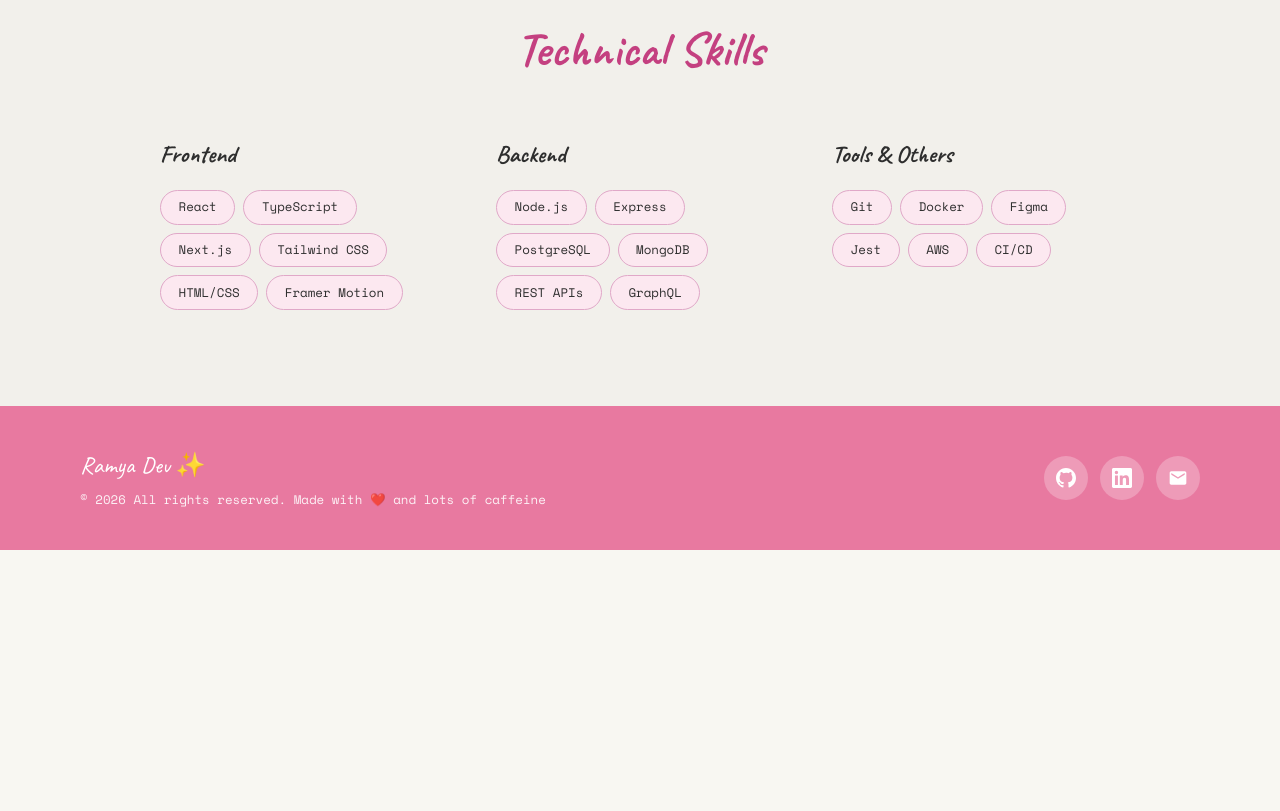
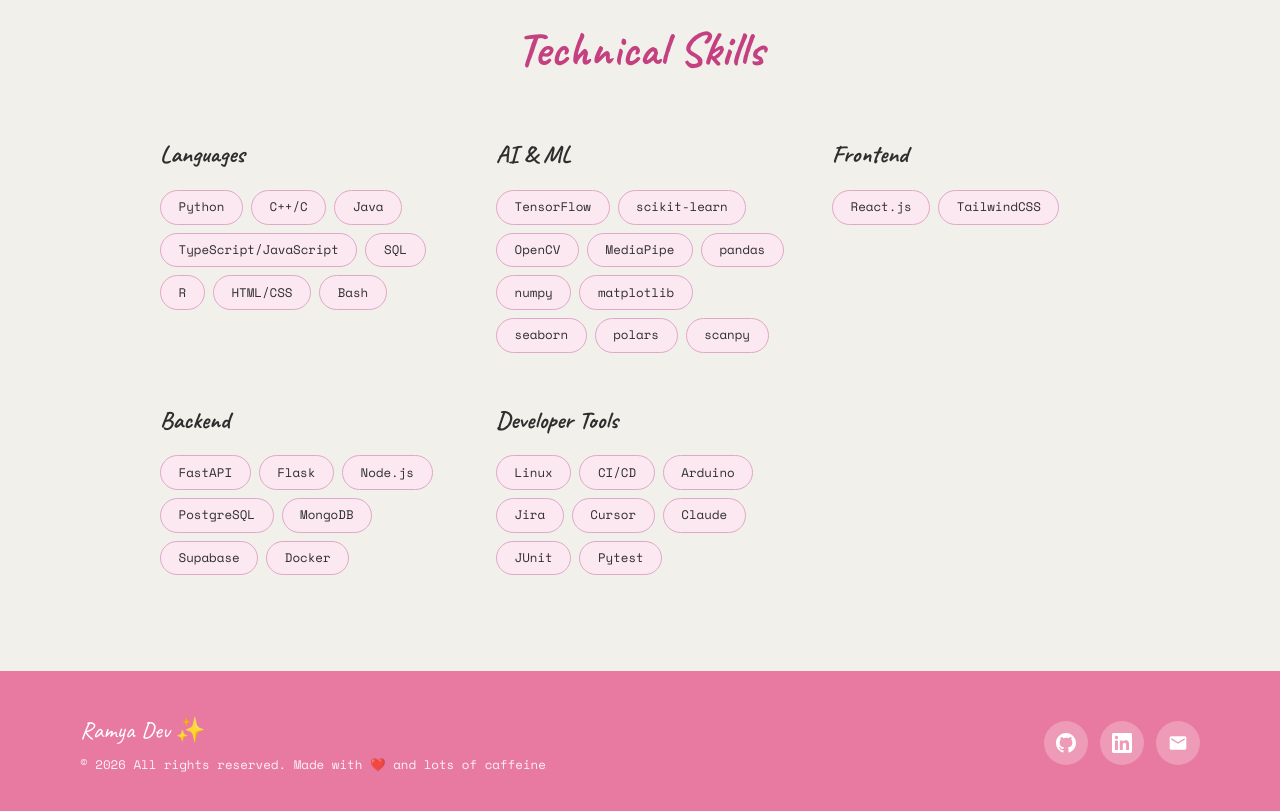
Before and after one commit to ramyap06/portfolio-website, a React (Vite) app: page / in a window 1280 px wide. Shown: the part 2240-3051 px from the top of the page. Before the commit the page ends 2790 px from the top, so only its background shows below. Built offline with nearby package versions, Linux system fonts and the light colour scheme.

Commit message:
updated technical skills

```diff
--- a/src/components/Skills.jsx
+++ b/src/components/Skills.jsx
@@ -1,7 +1,9 @@
 const skillCols = [
-  { heading: 'Frontend', tags: ['React', 'TypeScript', 'Next.js', 'Tailwind CSS', 'HTML/CSS', 'Framer Motion'] },
-  { heading: 'Backend', tags: ['Node.js', 'Express', 'PostgreSQL', 'MongoDB', 'REST APIs', 'GraphQL'] },
-  { heading: 'Tools & Others', tags: ['Git', 'Docker', 'Figma', 'Jest', 'AWS', 'CI/CD'] },
+  { heading: 'Languages', tags: ['Python', 'C++/C', 'Java', 'TypeScript/JavaScript', 'SQL', 'R', 'HTML/CSS', 'Bash'] },
+  { heading: 'AI & ML', tags: ['TensorFlow', 'scikit-learn', 'OpenCV', 'MediaPipe', 'pandas', 'numpy', 'matplotlib', 'seaborn', 'polars', 'scanpy'] },
+  { heading: 'Frontend', tags: ['React.js', 'TailwindCSS'] },
+  { heading: 'Backend', tags: ['FastAPI', 'Flask', 'Node.js', 'PostgreSQL', 'MongoDB', 'Supabase', 'Docker'] },
+  { heading: 'Developer Tools', tags: ['Linux', 'CI/CD', 'Arduino', 'Jira', 'Cursor', 'Claude', 'JUnit', 'Pytest'] },
 ]
 
 export default function Skills() {
```
